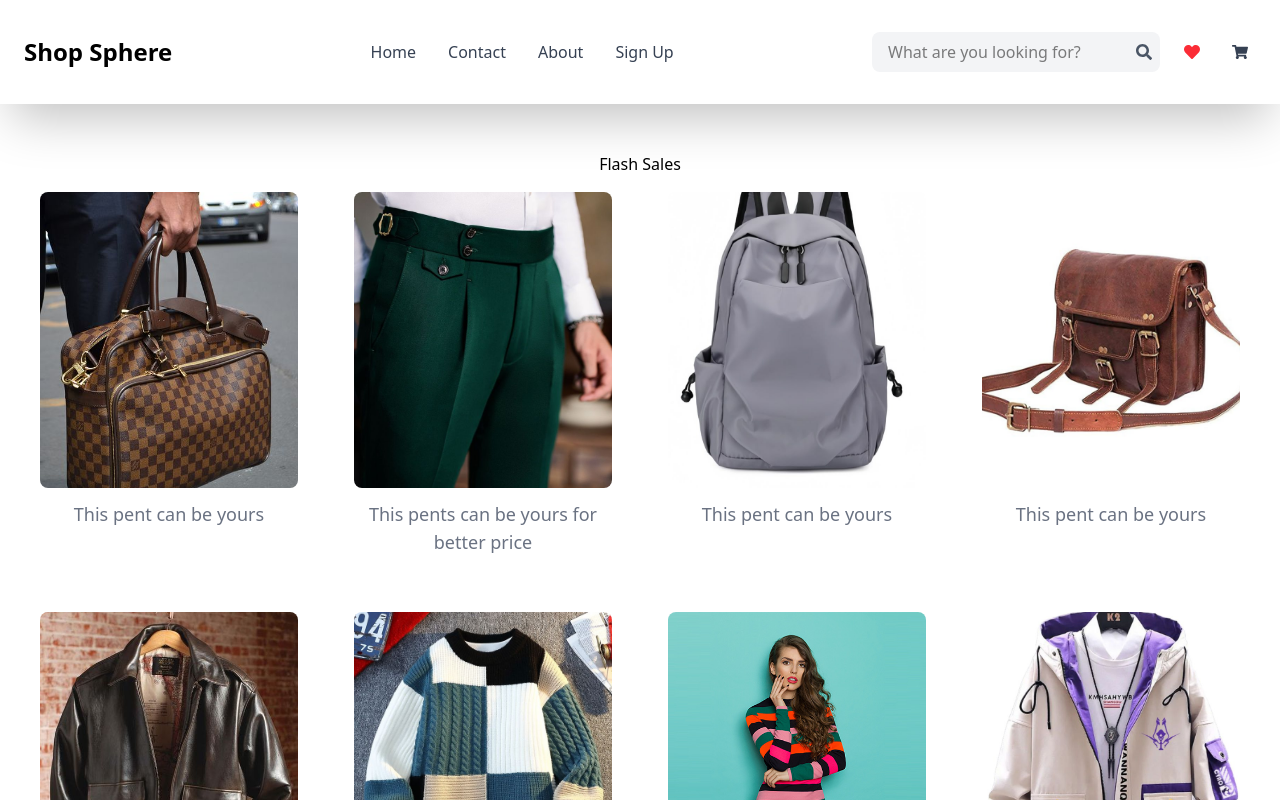
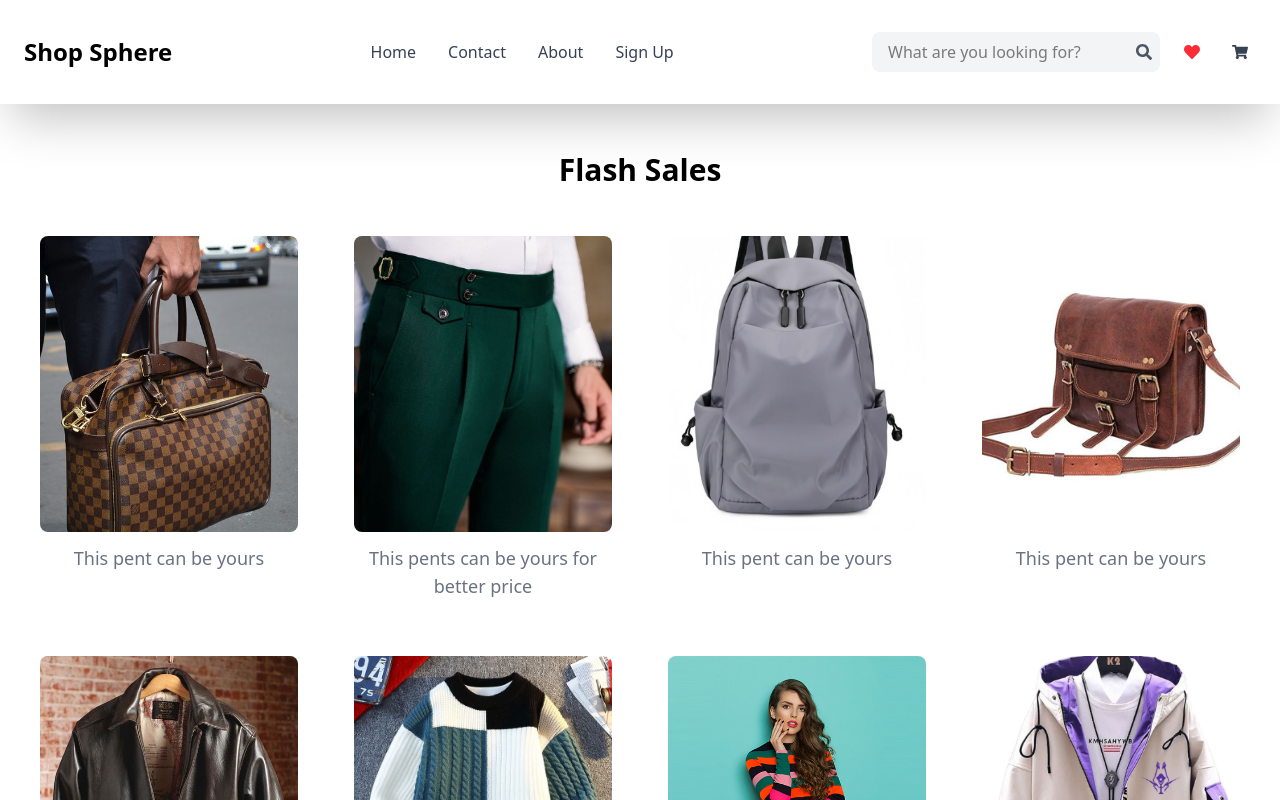
Before and after one commit to niyomugaboetiene/ecommerce-app, a React (Vite) app: page /flash in a window 1280 px wide. Shown: the top 800 px of the page. Built offline with nearby package versions, Linux system fonts and the light colour scheme.

Commit message:
commit of ecommerce app

```diff
--- a/src/pages/FlashSales.jsx
+++ b/src/pages/FlashSales.jsx
@@ -39,7 +39,7 @@ const Images = [
 const FlashSales = () => {
     return (
         <div className="flex flex-col items-center justify-center p-6">
-            <h2 className="flex">Flash Sales</h2>
+            <h2 className="text-3xl font-bold mb-8">Flash Sales</h2>
              <div className="grid grid-cols-1 sm:grid-cols-2 md:grid-cols-3 lg:grid-cols-4 gap-6 w-full max-w-7xl">
                 {Images.map((item, idx) => (
                     <div key={idx} className="p-4 rounded-2xl hover:shadow-xl transition duration-200">
```
